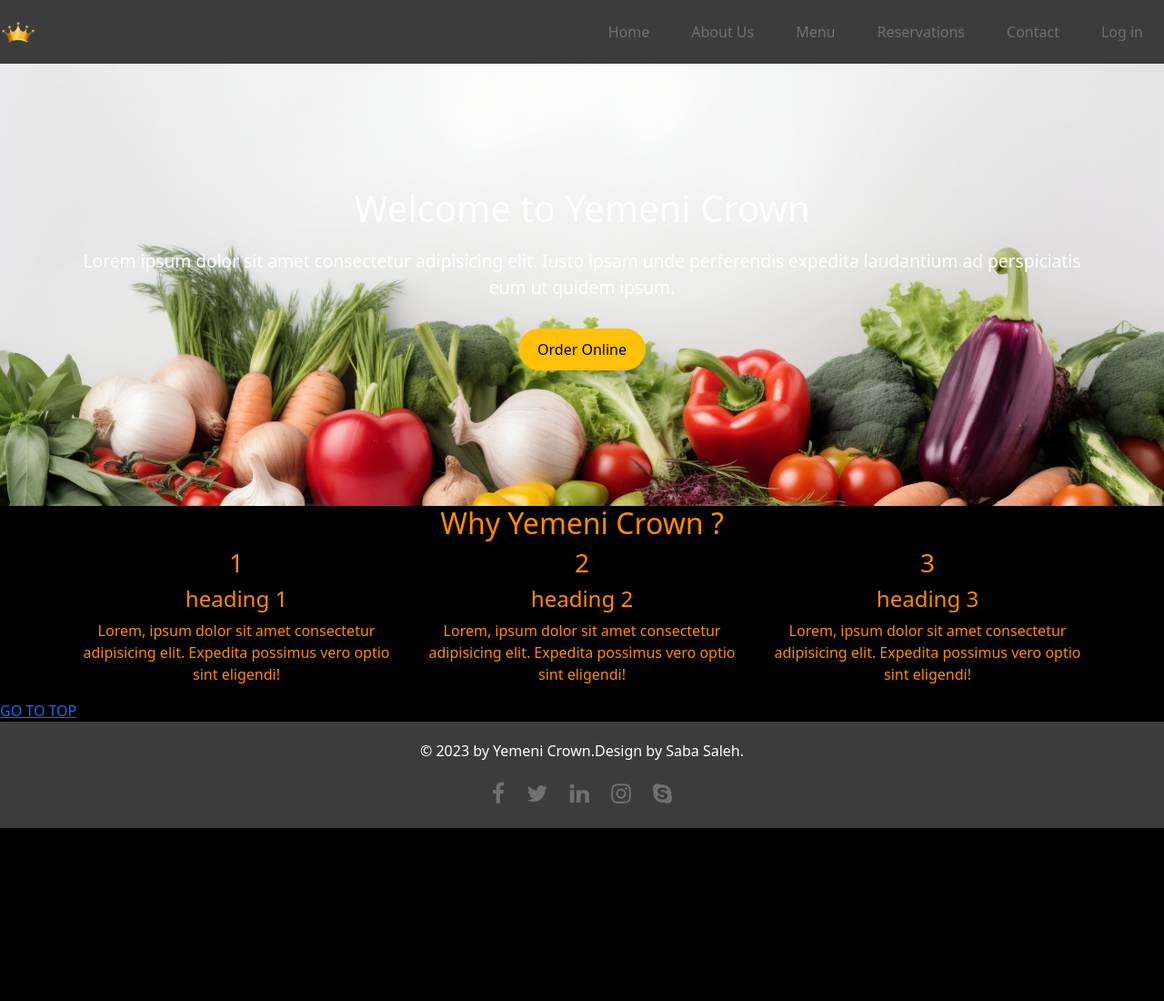
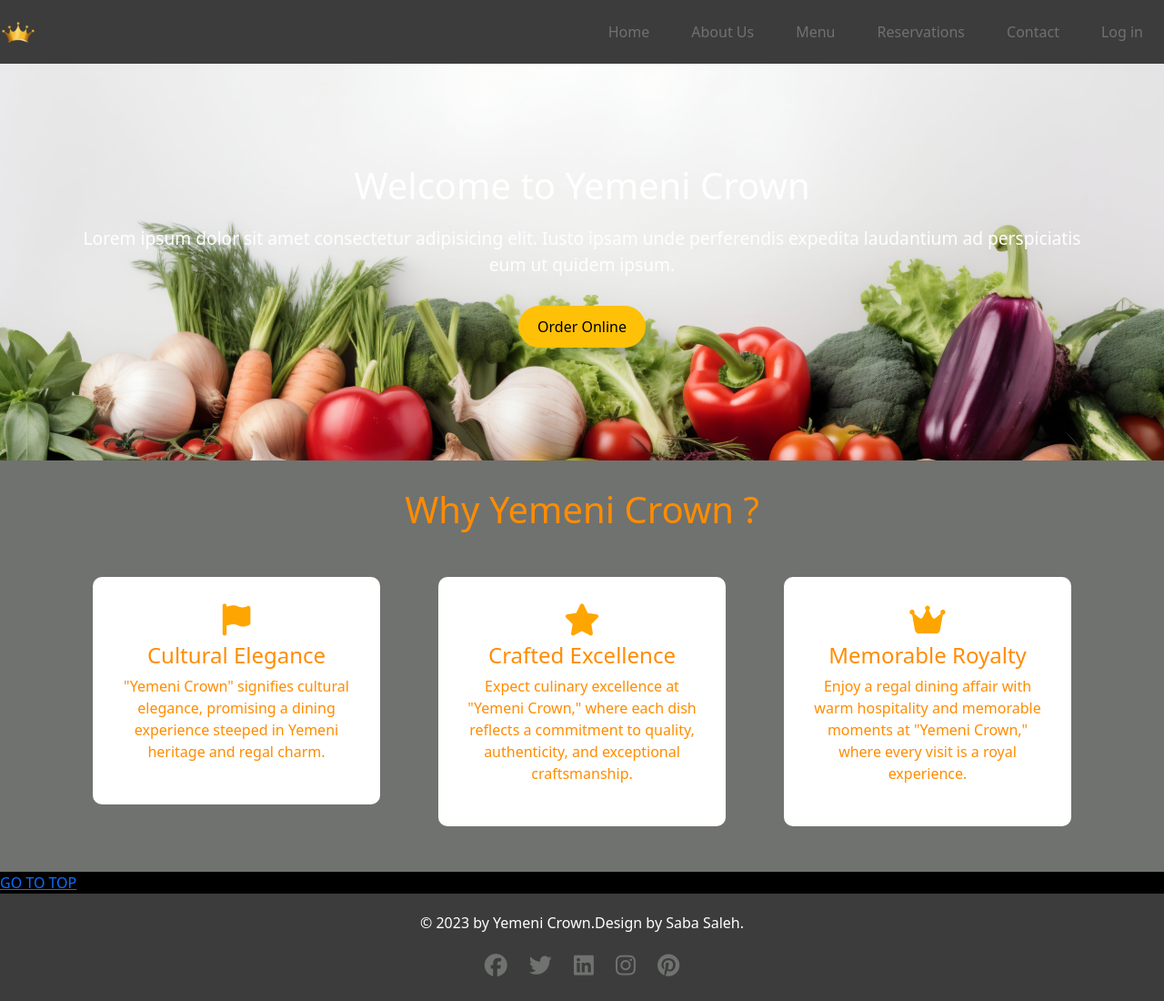
Before and after one commit to SABA-SALEH/Yemeni-Crown, a plain HTML site: page index.html in a window 1280 px wide. Shown: the whole page at 91% size. Before the commit the page ends 910 px from the top, so only its background shows below. Drawn offline with nearby package versions, Linux system fonts and the light colour scheme; a script that the page names is missing; files whose address does not match are found by name.

Commit message:
modified section 2

```diff
--- a/assets/css/style.css
+++ b/assets/css/style.css
@@ -1,6 +1,7 @@
 body {
     background-color: black;
     color: darkorange;
+
 }
 
 .navbar {
@@ -60,7 +61,7 @@ body {
     background-repeat: no-repeat;
     background-size: cover;
     padding: 5px 0;
-    min-height: 500px;
+    min-height: 450px;
     margin-top: 56px;
 
 }
@@ -82,8 +83,28 @@ body {
     font-size: 1em;
 }
 
-.section1 .title,
-.section1 .text,
-.section1 .btn {
-    z-index: 1;
+
+
+/* section 2 */
+
+.section2 {
+    background-color: #70726F;
+    padding: 30px 0;
 }
+
+.section2 h2 {
+    font-size: 2.5em;
+    margin-bottom: 30px;
+}
+
+.section2 .cards {
+    background-color: #fff;
+    margin: 20px;
+    padding: 30px;
+    border-radius: 10px;
+}
+
+.section2 i {
+    color: #ffa500;
+    margin-bottom: 5px;
+}
--- a/index.html
+++ b/index.html
@@ -17,10 +17,10 @@
       href="https://cdn.jsdelivr.net/npm/bootstrap-icons@1.9.1/font/bootstrap-icons.css"
     />
 
-    <link
-      href="https://maxcdn.bootstrapcdn.com/font-awesome/4.4.0/css/font-awesome.min.css"
-      rel="stylesheet"
-    />
+    <script
+      src="https://kit.fontawesome.com/45b8f34d90.js"
+      crossorigin="anonymous"
+    ></script>
 
     <link rel="stylesheet" href="assets/css/style.css" type="text/css" />
     <title>Yemeni Crown</title>
@@ -92,34 +92,36 @@
         <h2>Why Yemeni Crown ?</h2>
         <div class="row">
           <div class="col-md-4">
-            <div>
-              <h3>1</h3>
-              <h4>heading 1</h4>
+            <div class="cards">
+              <h3><i class="fa-solid fa-flag fa-lg"></i></h3>
+              <h4>Cultural Elegance</h4>
               <p>
-                Lorem, ipsum dolor sit amet consectetur adipisicing elit.
-                Expedita possimus vero optio sint eligendi!
+                "Yemeni Crown" signifies cultural elegance, promising a dining
+                experience steeped in Yemeni heritage and regal charm.
               </p>
             </div>
           </div>
 
           <div class="col-md-4">
-            <div>
-              <h3>2</h3>
-              <h4>heading 2</h4>
+            <div class="cards">
+              <h3><i class="fa-solid fa-star fa-lg"></i></h3>
+              <h4>Crafted Excellence</h4>
               <p>
-                Lorem, ipsum dolor sit amet consectetur adipisicing elit.
-                Expedita possimus vero optio sint eligendi!
+                Expect culinary excellence at "Yemeni Crown," where each dish
+                reflects a commitment to quality, authenticity, and exceptional
+                craftsmanship.
               </p>
             </div>
           </div>
 
           <div class="col-md-4">
-            <div>
-              <h3>3</h3>
-              <h4>heading 3</h4>
+            <div class="cards">
+              <h3><i class="fa fa-crown lg fa-lg"></i></h3>
+              <h4>Memorable Royalty</h4>
               <p>
-                Lorem, ipsum dolor sit amet consectetur adipisicing elit.
-                Expedita possimus vero optio sint eligendi!
+                Enjoy a regal dining affair with warm hospitality and memorable
+                moments at "Yemeni Crown," where every visit is a royal
+                experience.
               </p>
             </div>
           </div>
@@ -132,19 +134,18 @@
       <div class="container text-center">
         <p>&copy; 2023 by Yemeni Crown.Design by Saba Saleh.</p>
         <a href="https://www.facebook.com/your-facebook-profile" target="_blank"
-          ><i class="fa fa-facebook"></i
+          ><i class="fa-brands fa-facebook"></i></i
         ></a>
         <a href="https://twitter.com/" target="_blank"
-          ><i class="fa fa-twitter"></i
+          ><i class="fa-brands fa-twitter"></i></i
         ></a>
         <a href="https://uk.linkedin.com/" target="_blank"
-          ><i class="fa fa-linkedin"></i
+          ><i class="fa-brands fa-linkedin"></i></i
         ></a>
         <a href="https://www.instagram.com/" target="_blank"
-          ><i class="fa fa-instagram"></i
-        ></a>
+          ><i class="fa-brands fa-instagram"></i></a>
         <a href="https://www.skype.com/en/" target="_blank"
-          ><i class="fa fa-skype"></i
+          ><i class="fa-brands fa-pinterest"></i></i
         ></a>
       </div>
     </footer>
```
